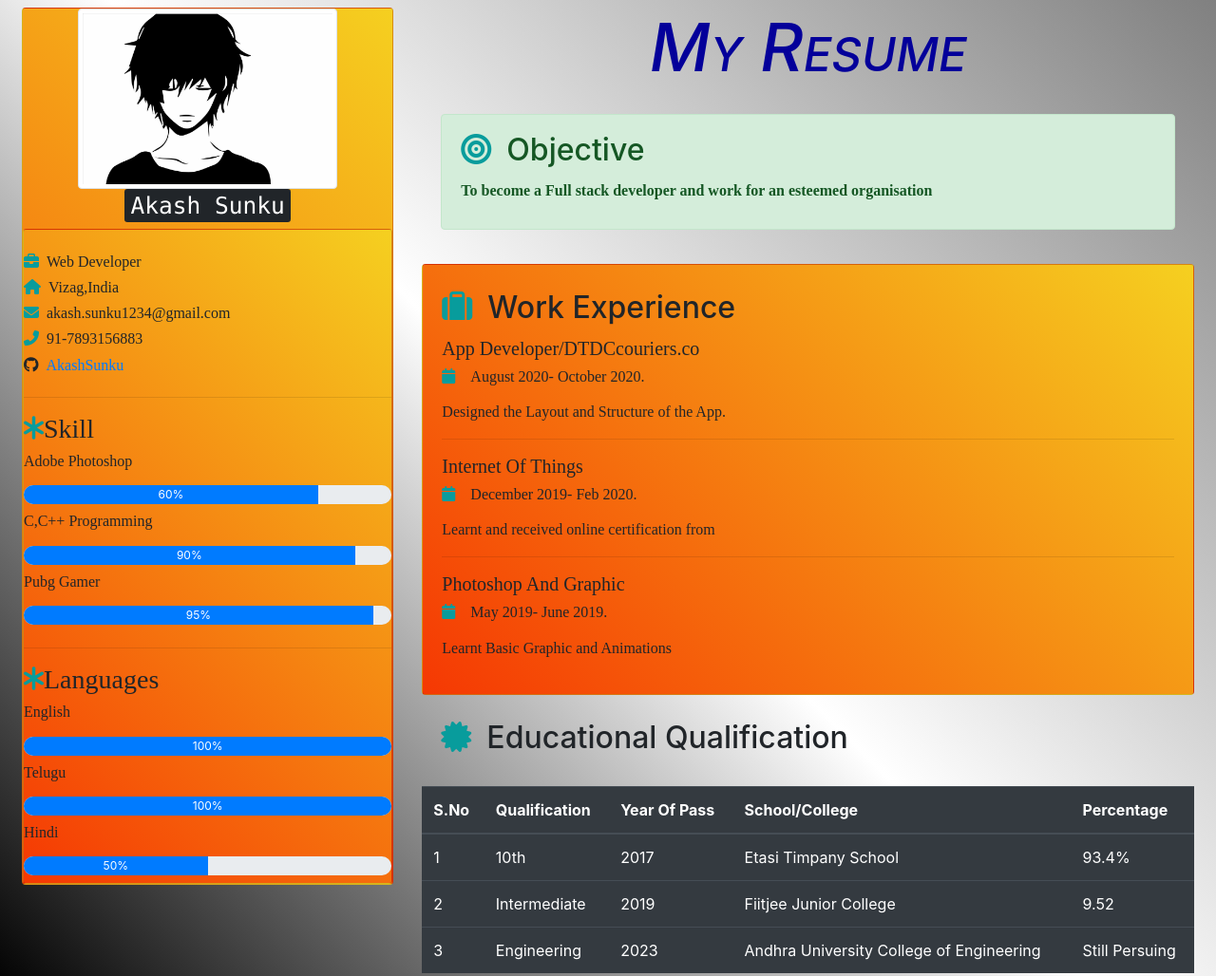
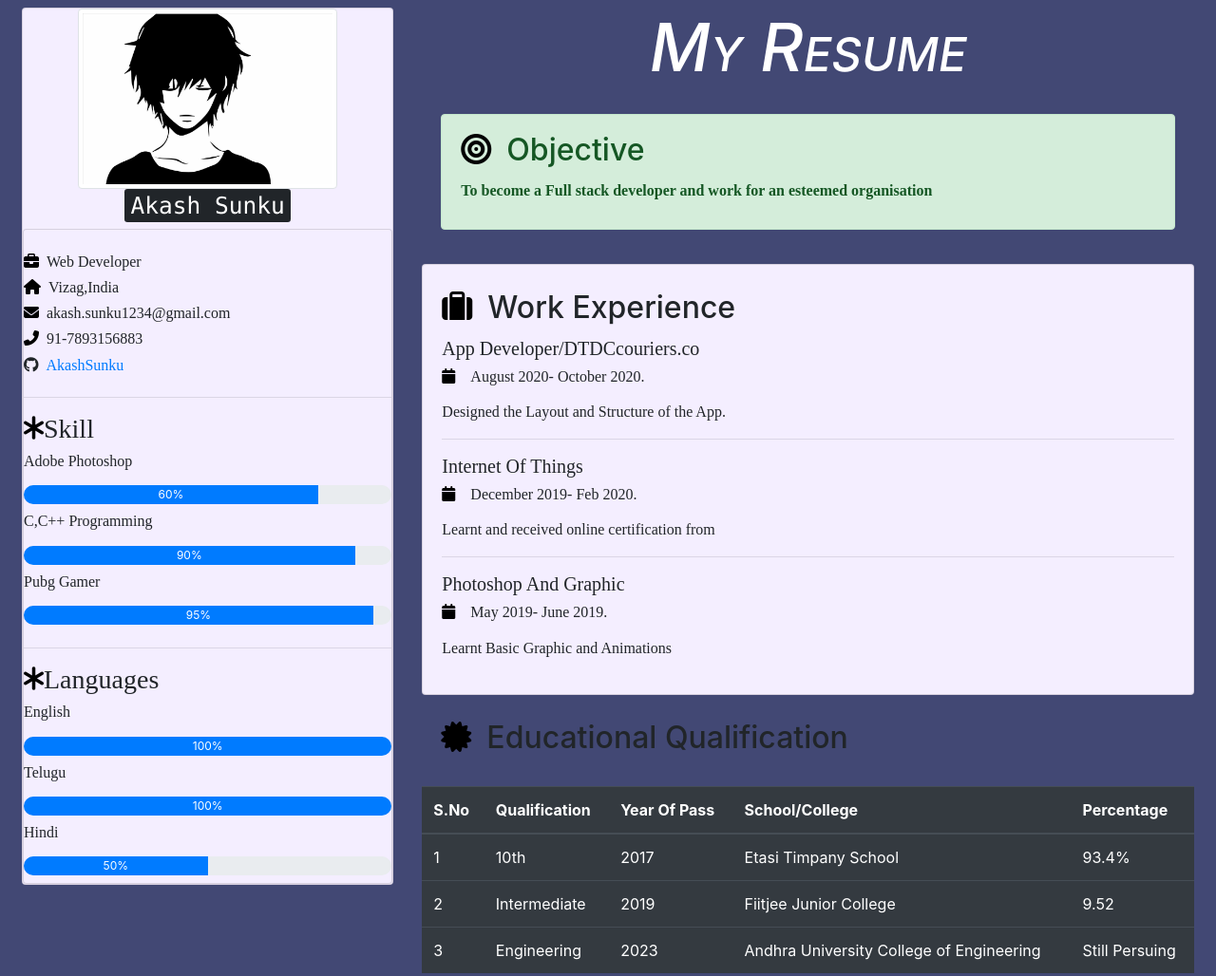
Before and after one commit to AkashSunku/Day3-Project, a plain HTML site: page index.html in a window 1280 px wide. Shown: the top 1028 px of the page at 95% size. Drawn offline with nearby package versions, Linux system fonts and the light colour scheme.

Commit message:
Update styles.css

```diff
--- a/css/styles.css
+++ b/css/styles.css
@@ -1,5 +1,5 @@
 body{
-  background: linear-gradient(45deg,black,white,grey);
+  background-color: #424874;
   margin: 0;
   padding: 0;
 }
@@ -7,7 +7,7 @@ h1{
   text-align: center;
   font-size: 70px;
    font-variant: small-caps;
-color: #04009a;
+color: white;
 }
 h5,h6{
   font-family: ABeeZee;
@@ -19,8 +19,8 @@ h3{
   font-family: Baloon;
 }
 .fas{
-  color: rgb(8,156,156)
+  color: black;
 }
 .card{
-  background: linear-gradient(45deg,#f53803,#f5d020);
+  background-color: #F4EEFF;
 }
```
